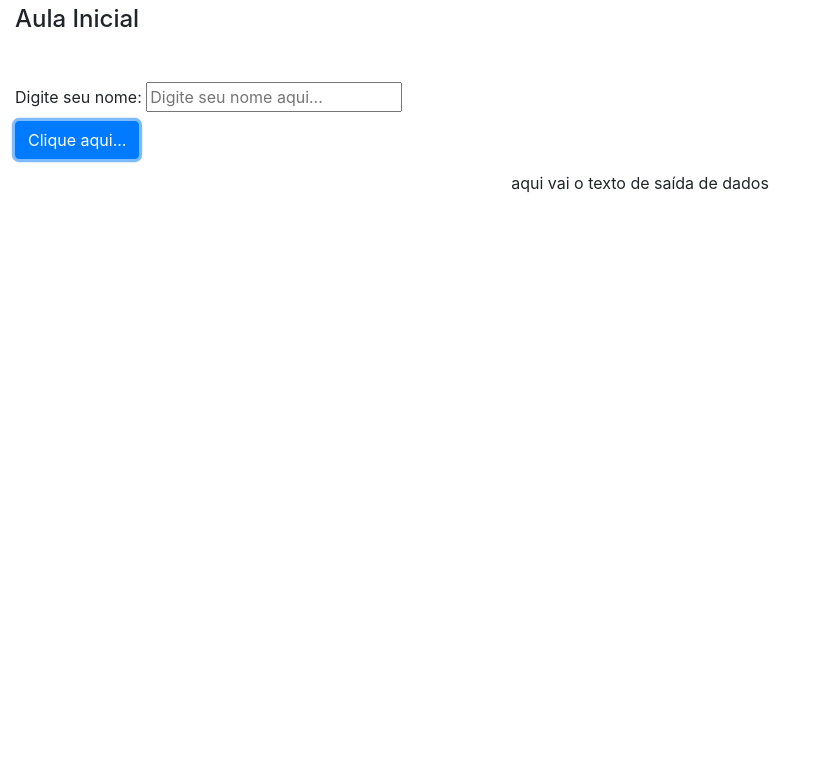
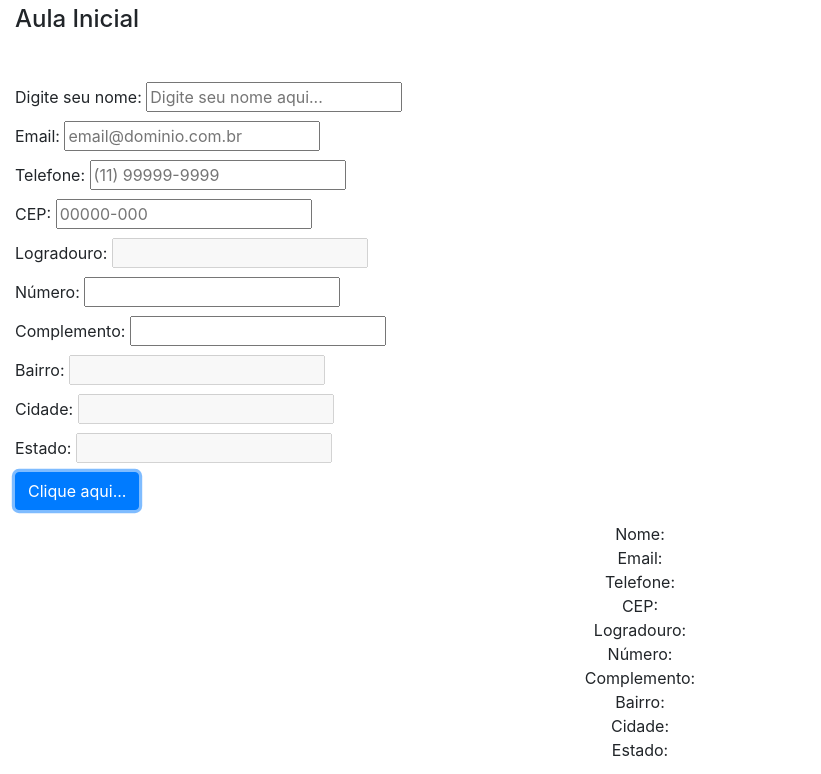
Before and after one commit to joaogabriell10/projeto-inicial, a plain HTML site: page index.html in a window 1280 px wide. Both pictures are taken after a click on the button "Clique aqui...". Shown: the part 51-825 px from the top of the page, without its empty margins (0-821 px from the left). Before the commit the page ends 800 px from the top, so only its background shows below. Drawn offline with nearby package versions, Linux system fonts and the light colour scheme; no server answers.

Commit message:
Novas alterações em hmtl e script

```diff
--- a/index.html
+++ b/index.html
@@ -13,15 +13,67 @@
     <div>
         <h4 class="mb-5">Aula Inicial</h4>
         <form>
+
             <div class="mb-1">
                 <label for="nome">Digite seu nome:</label>
         <input type="text" id="nome" placeholder="Digite seu nome aqui...">
         </div>
 
+        <div class="mb-1">
+            <label for="email">Email:</label>
+    <input type="email" id="email" placeholder="email@dominio.com.br">
+    </div>
+
+    <div class="mb-1">
+        <label for="telefone">Telefone:</label>
+    <input type="text" id="telefone" placeholder="(11) 99999-9999">
+    </div>
+
+    <div class="mb-1">
+      <label for="cep">CEP:</label>
+    <input type="text" id="cep" placeholder="00000-000" maxlength="8" class="w-1">
+    </div>
+
+    <div class="mb-1">
+        <label for="logradouro">Logradouro:</label>
+    <input type="text" id="logradouro" placeholder="" disabled>
+    </div>
+
+    <div class="mb-1">
+      <label for="numero">Número:</label>
+    <input type="text" id="numero" placeholder="">
+    </div>
+
+    <div class="mb-1">
+        <label for="complemento">Complemento:</label>
+      <input type="text" id="complemento" placeholder="">
+      </div>
+
+      <div class="mb-1">
+          <label for="bairro">Bairro:</label>
+      <input type="text" id="bairro" placeholder="" disabled>
+      </div>
+
+      <div class="mb-1">
+        <label for="cidade">Cidade:</label>
+      <input type="text" id="cidade" placeholder="" disabled>
+      </div>
+
+      <div class="mb-1">
+        <label for="estado">Estado:</label>
+      <input type="text" id="estado" placeholder="" disabled>
+      </div>
+
+
+
+
+
         <input type="button"
         class="btn btn-primary"
         id="botao" value="Clique aqui...">
         </form>
+
+
         <div id="saida-de-dados" class="m-2 p-1 text-center">
             <p>aqui vai o texto de saída de dados</p>
         </div>
--- a/scripts.js
+++ b/scripts.js
@@ -1,9 +1,59 @@
 var botao = document.getElementById("botao");
 botao.addEventListener("click", alertar, false);
 var nome = document.getElementById("nome");
+var saida = document.getElementById("saida-de-dados");
+var email = document.getElementById("email");
+var telefone = document.getElementById("telefone");
+var cep = document.getElementById("cep");
+var logradouro = document.getElementById("logradouro");
+var numero = document.getElementById("numero");
+var complemento = document.getElementById("complemento");
+var bairro = document.getElementById("bairro");
+var cidade = document.getElementById("cidade");
+var estado = document.getElementById("estado");
 
 function alertar (event){
     if(true){
-        alert("Você clicou no botão!!!" + " " + nome.value);
+        //alert("Você clicou no botão!!!" + " " + nome.value);
+
+        // validação
+      if(cep.value.lenght < 8){
+       alert("Digite um CEP válido!");
+      }
+
+
+
+       const url = `https://viacep.com.br/ws/${cep.value}/json/`;
+
+       fetch(url)
+       .then(function (resposta){
+              return resposta.json();
+       })
+
+       .then(function (dados){
+              logradouro.value = dados.logradouro;
+              bairro.value = dados.bairro;
+              cidade.value = dados.localidade;
+              complemento.value = dados.complemento;
+              estado.value = dados.uf;
+       })
+
+
+
+       .catch(function(error){
+              alert("Ação não realizada, verifique url: " + error.message);
+       });
+
+
+        saida.innerText = "Nome: " + nome.value +
+            "\nEmail: " + email.value +
+            "\nTelefone: " + telefone.value +
+            "\nCEP: " + cep.value +
+            "\nLogradouro: " + logradouro.value +
+            "\nNúmero: " + numero.value +
+            "\nComplemento: " + complemento.value +
+            "\nBairro: " + bairro.value +
+            "\nCidade: " + cidade.value +
+            "\nEstado: " + estado.value;
     }
 }
```
